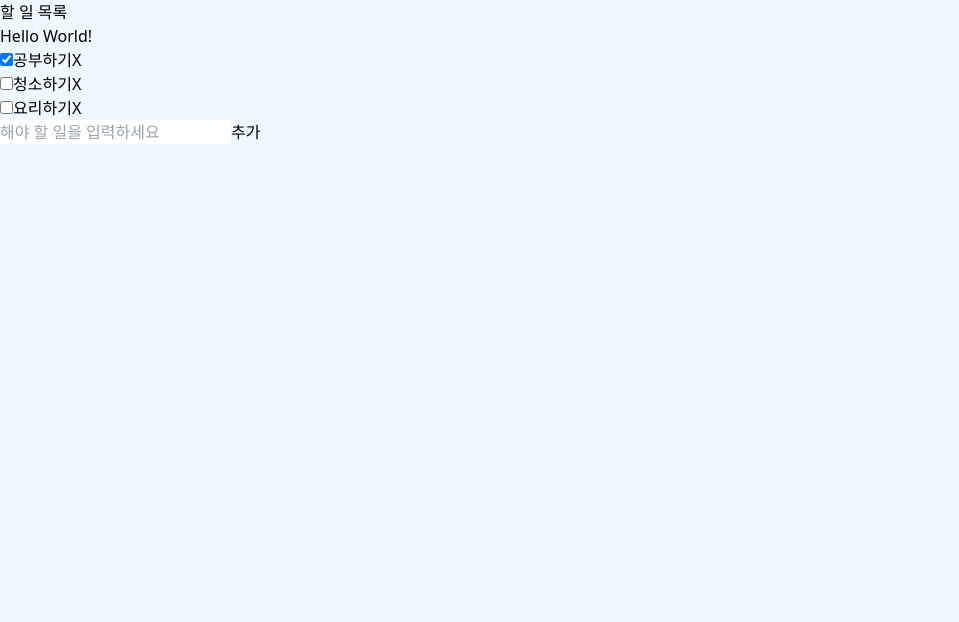
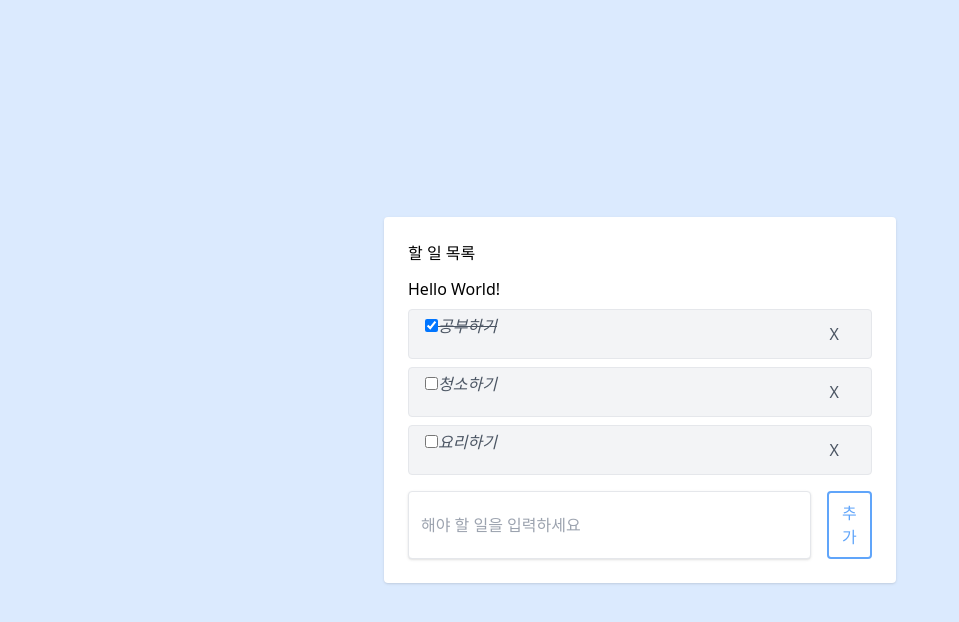
Before and after one commit to nasangw/inflearn-react, a React (Create React App) app: page / in a window 1280 px wide. Shown: the top 622 px of the page, without its empty margins (0-959 px from the left). Built offline with nearby package versions, Linux system fonts and the light colour scheme.

Commit message:
fix: tailwind로 Todo앱 스타일링

```diff
--- a/src/App.js
+++ b/src/App.js
@@ -24,9 +24,9 @@ export default function App() {
   const [value, setValue] = useState("");
 
   return (
-    <div>
-      <div>
-        <div>
+    <div className="flex items-center justify-center w-screen h-screen bg-blue-100">
+      <div className="w-full p-6 m-4 bg-white rounded shadow lg:w-3/4 lg:max-w-lg">
+        <div className="flex justify-between mb-3">
           <h1>할 일 목록</h1>
         </div>
         <h2>Hello World!</h2>
--- a/src/components/Form.js
+++ b/src/components/Form.js
@@ -24,15 +24,20 @@ export default function Form({ value, setValue, setTodoData }) {
   };
 
   return (
-    <form onSubmit={submitForm}>
+    <form
+      className='flex pt-2'
+      onSubmit={submitForm}>
       <input
         type="text"
         name="value"
+        className='w-full px-3 py-2 mr-4 text-gray-500 border rounded shadow'
         placeholder="해야 할 일을 입력하세요"
         value={value}
         onChange={changeValue}
       />
-      <button type="submit">
+      <button
+        type="submit"
+        className='p-2 text-blue-400 border-2 border-blue-400 rounded hover:text-white hover:bg-blue-200'>
         추가
       </button>
     </form>
--- a/src/components/List.js
+++ b/src/components/List.js
@@ -36,21 +36,24 @@ export default function List({ todoData, setTodoData }) {
   return (
     todoData.map((v) => (
       <div  key={v.id}>
-        <label>
+        <label className='flex item-center justify-between w-full px-4 py-1 my-2 text-gray-600 bg-gray-100 border rounded'>
+          <span className='items-center'>
             <input
               type="checkbox"
               defaultChecked={v.completed}
               onChange={() => changeCompleteCheck(v.id)}
             />
-          {v.title}
-        </label>
+            <em className={v.completed ? 'line-through' : undefined}>{v.title}</em>
+          </span>
           <button
             type="button"
+            className='items-center px-4 py-2 float-right'
             data-id={v.id}
             onClick={clickRemoveTodo}
           >
             X
           </button>
+        </label>
       </div>
     ))
   );
```
Lines whose indentation alone changed are shown as unchanged.
